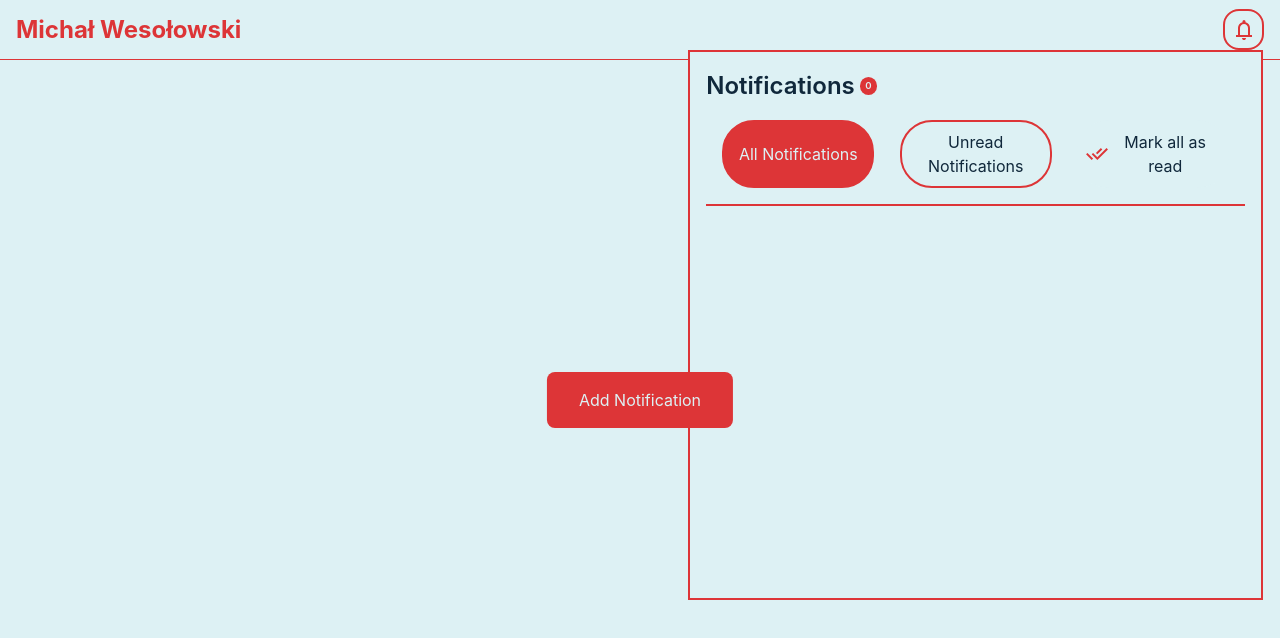
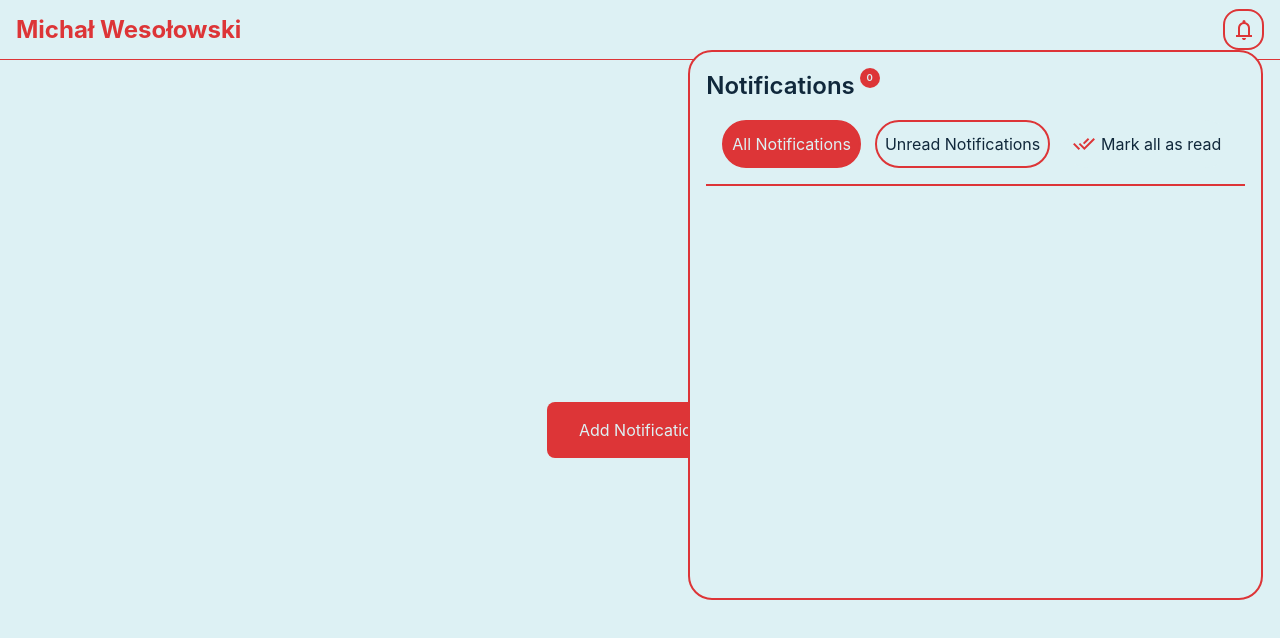
Before and after one commit to wesolowskimichal/RecruitmentTaskMindPal, a React (Vite) app: page / in a window 1280 px wide. Both pictures are taken after a click on the button 1243 px from the left and 29 px from the top of the page. Shown: the top 638 px of the page. Built offline with nearby package versions, Linux system fonts and the light colour scheme.

Commit message:
improved styling

```diff
--- a/src/components/ui/Ui.module.scss
+++ b/src/components/dashboard/Dashboard.module.scss
@@ -4,10 +4,6 @@
   &Trigger {
     background-color: $secondary-color;
     color: $primary-color;
-    position: absolute;
-    left: 50%;
-    top: 50%;
-    transform: translate(-50%, -50%);
     padding: 1rem 2rem;
     border: none;
     cursor: pointer;
@@ -22,6 +18,11 @@
   &Submit {
     width: fit-content;
     align-self: center;
+    background-color: $secondary-color;
+    padding: 0.5rem 1rem !important;
+    border-radius: 2rem;
+    color: $primary-color;
+    cursor: pointer;
   }
 }
 
@@ -29,6 +30,7 @@
   width: 100%;
   padding: 1rem;
   border: 2px solid $secondary-color;
+  border-radius: 2rem;
   display: flex;
   justify-content: space-between;
   align-items: stretch;
@@ -62,7 +64,17 @@
     }
 
     input[type='file'] {
-      width: 100%;
+      display: none;
+    }
+
+    .FileUploadButton {
+      width: fit-content;
+      padding: 0.5rem 1rem;
+      background-color: $primary-color;
+      border: 2px solid $secondary-color;
+      border-radius: 2rem;
+      justify-self: center;
+      cursor: pointer;
     }
 
     textarea {
@@ -71,15 +83,21 @@
       padding: 0.4rem;
       resize: none;
       border: 1px solid $text-color;
+      border-radius: 1rem;
     }
 
     img {
+      aspect-ratio: 1/1;
       height: 250px;
-      max-width: 100%;
       object-fit: cover;
       border-radius: 50%;
       background-color: $primary-color;
     }
+  }
+
+  .ImageUpload {
+    display: grid;
+    justify-content: center;
   }
 
   .AddButton {
--- a/src/components/ui/Ui.tsx
+++ b/src/components/dashboard/Dashboard.tsx
@@ -1,5 +1,5 @@
 import { useCallback, useEffect, useState } from 'react'
-import styles from './Ui.module.scss'
+import styles from './Dashboard.module.scss'
 import { Notification } from '@/types/Types'
 import NotificationIcon from '@assets/notification-icon.svg'
 import { v4 as uuidv4 } from 'uuid'
@@ -15,18 +15,28 @@ import {
   DrawerTitle,
   DrawerTrigger
 } from '@/components/ui/drawer'
-import { Button } from '@/components/ui/button'
+import classNames from 'classnames'
 
-export const Ui = () => {
+export const Dashboard = () => {
   const { addNotification } = useNotification()
   const [type, setType] = useState<Notification['type']>('NewFeature')
   const [image, setImage] = useState<File | null>(null)
-  const [imagePreview, setImagePreview] = useState<string | undefined>(undefined)
+  const [imagePreview, setImagePreview] = useState<string | null>(null)
   const [message, setMessage] = useState('')
+  const [isDrawerOpen, setIsDrawerOpen] = useState(false)
 
   const handleTypeChange = (event: React.ChangeEvent<HTMLInputElement>) => {
     setType(event.target.value as Notification['type'])
   }
+
+  useEffect(() => {
+    if (!isDrawerOpen) {
+      setType('NewFeature')
+      setImage(null)
+      setImagePreview(null)
+      setMessage('')
+    }
+  }, [isDrawerOpen])
 
   const handleImageChange = (event: React.ChangeEvent<HTMLInputElement>) => {
     if (event.target.files && event.target.files[0]) {
@@ -76,12 +86,15 @@ export const Ui = () => {
   }, [type, image, message])
 
   return (
-    <Drawer>
-      <DrawerTrigger className={styles.DrawerTrigger}>Add Notification</DrawerTrigger>
+    <Drawer open={isDrawerOpen} onClose={() => setIsDrawerOpen(false)}>
+      <DrawerTrigger className={styles.DrawerTrigger} onClick={() => setIsDrawerOpen(true)}>
+        Add Notification
+      </DrawerTrigger>
       <DrawerContent>
         <DrawerHeader>
           <DrawerTitle className={styles.DrawerTitle}>Add Notification</DrawerTitle>
-          <DrawerDescription>
+          <DrawerDescription>Dashboard to add notification</DrawerDescription>
+          <>
             <div className={styles.Ui}>
               <div className={styles.UiElement}>
                 <h2>Notification Type</h2>
@@ -119,22 +132,27 @@ export const Ui = () => {
                 <h2>Message</h2>
                 <textarea value={message} onChange={handleMessageChange} />
               </div>
-              <div className={styles.UiElement}>
+              <div className={classNames(styles.UiElement, styles.ImageUpload)}>
                 <h2>Image</h2>
                 <img src={imagePreview ?? NotificationIcon} alt="Notification image" />
-                <input type="file" onChange={handleImageChange} />
+                <label htmlFor="file-upload" className={styles.FileUploadButton}>
+                  Select
+                </label>
+                <input id="file-upload" type="file" onChange={handleImageChange} />
               </div>
             </div>
-          </DrawerDescription>
+          </>
         </DrawerHeader>
-        <DrawerFooter>
-          <Button onClick={() => handleAddNotification()} className={styles.DrawerSubmit}>
-            Submit
-          </Button>
-          <DrawerClose>
-            <Button variant="outline">Cancel</Button>
-          </DrawerClose>
+        <DrawerFooter
+          onClick={() => {
+            handleAddNotification()
+            setIsDrawerOpen(false)
+          }}
+          className={styles.DrawerSubmit}
+        >
+          Submit
         </DrawerFooter>
+        <DrawerClose onClick={() => setIsDrawerOpen(false)}>Cancel</DrawerClose>
       </DrawerContent>
     </Drawer>
   )
--- /dev/null
+++ b/src/components/dashboard/index.ts
@@ -0,0 +1 @@
+export { Dashboard } from '../dashboard/Dashboard'
--- a/src/components/navbar/Navbar.module.scss
+++ b/src/components/navbar/Navbar.module.scss
@@ -23,10 +23,18 @@
     .NotificationsCount {
       position: absolute;
       background-color: $primary-color;
-      transform: translate(-75%, -50%);
+      right: 0;
+      top: 0;
+      transform: translate(30%, -50%);
       color: $secondary-color;
       border-radius: 50%;
       padding: 0.2rem;
+      width: 20px;
+      height: 20px;
+      display: flex;
+      justify-content: center;
+      align-items: center;
+      font-size: 0.85rem;
 
       &.NotificationsCountHover {
         transition-duration: 0.5s;
--- a/src/components/navbar/Navbar.tsx
+++ b/src/components/navbar/Navbar.tsx
@@ -13,6 +13,11 @@ export const Navbar = () => {
   const getUnreadNotificationsCount: number = useMemo(() => {
     return notifications.filter(notification => !notification.isRead).length
   }, [notifications])
+
+  const getNotificationsCount = useMemo(
+    () => (notificationsCount > 99 ? '99+' : notificationsCount),
+    [notificationsCount]
+  )
 
   useEffect(() => {
     setNotificationsCount(getUnreadNotificationsCount)
@@ -38,7 +43,7 @@ export const Navbar = () => {
           <span
             className={`${styles.NotificationsCount} ${isNotificationsButtonOnHover && styles.NotificationsCountHover}`}
           >
-            {notificationsCount}
+            {getNotificationsCount}
           </span>
         )}
       </div>
--- a/src/components/notificationsModal/NotificationsModal.module.scss
+++ b/src/components/notificationsModal/NotificationsModal.module.scss
@@ -9,6 +9,7 @@
   background-color: $primary-color;
   width: $notifications-width;
   height: $notifications-height;
+  border-radius: 1.5rem;
 
   .NotificationsHeader {
     display: flex;
@@ -29,8 +30,12 @@
         padding: 0.2em 0.6em;
         font-size: 0.4em;
         margin-left: 0.5em;
-        display: inline-block;
-        text-align: center;
+        display: flex;
+        justify-content: center;
+        align-items: center;
+        width: 20px;
+        height: 20px;
+        margin-bottom: 1rem;
       }
     }
 
@@ -40,10 +45,10 @@
       justify-content: space-between;
 
       .SectionButton {
-        flex-basis: 30%;
+        width: fit-content;
         background-color: $primary-color;
         color: $text-color;
-        padding: 0.5rem;
+        padding: 10px 0.5rem;
         border: 2px solid $secondary-color;
         border-radius: 2rem;
         cursor: pointer;
@@ -63,8 +68,9 @@
       .MarkButton {
         border: none;
         display: flex;
-        justify-content: space-around;
+        justify-content: center;
         align-items: center;
+        gap: 0.3rem;
       }
     }
   }
--- a/src/components/notificationsModal/NotificationsModal.tsx
+++ b/src/components/notificationsModal/NotificationsModal.tsx
@@ -17,11 +17,16 @@ export const NotificationsModal = ({ notificationsCount }: NotificationsModalPro
     return section === 'all' ? notifications : notifications.filter(notification => !notification.isRead)
   }, [notifications, section])
 
+  const getNotificationsCount = useMemo(
+    () => (notificationsCount > 99 ? '99+' : notificationsCount),
+    [notificationsCount]
+  )
+
   return (
     <div className={styles.Wrapper}>
       <header className={styles.NotificationsHeader}>
         <p className={styles.NotificationsHeaderInfo}>
-          Notifications <span className={styles.NotificationsCount}>{notificationsCount}</span>
+          Notifications <span className={styles.NotificationsCount}>{getNotificationsCount}</span>
         </p>
         <nav className={styles.SectionButtonsContainer}>
           <button
--- a/src/components/ui/index.ts
+++ /dev/null
@@ -1 +0,0 @@
-export { Ui } from './Ui'
--- /dev/null
+++ b/src/pages/home/Home.module.scss
@@ -0,0 +1,9 @@
+@import '../../constants/main';
+
+.Wrapper {
+  height: calc(100vh - $navbar-height);
+  width: 100%;
+  display: flex;
+  justify-content: center;
+  align-items: center;
+}
--- a/src/pages/home/Home.tsx
+++ b/src/pages/home/Home.tsx
@@ -1,10 +1,13 @@
-import { Ui } from '../../components/ui/Ui'
+import { Dashboard } from '../../components/dashboard/Dashboard'
 import { Page } from '@/pages/page'
+import styles from './Home.module.scss'
 
 export const Home = () => {
   return (
     <Page title="Home">
-      <Ui />
+      <div className={styles.Wrapper}>
+        <Dashboard />
+      </div>
     </Page>
   )
 }
```
